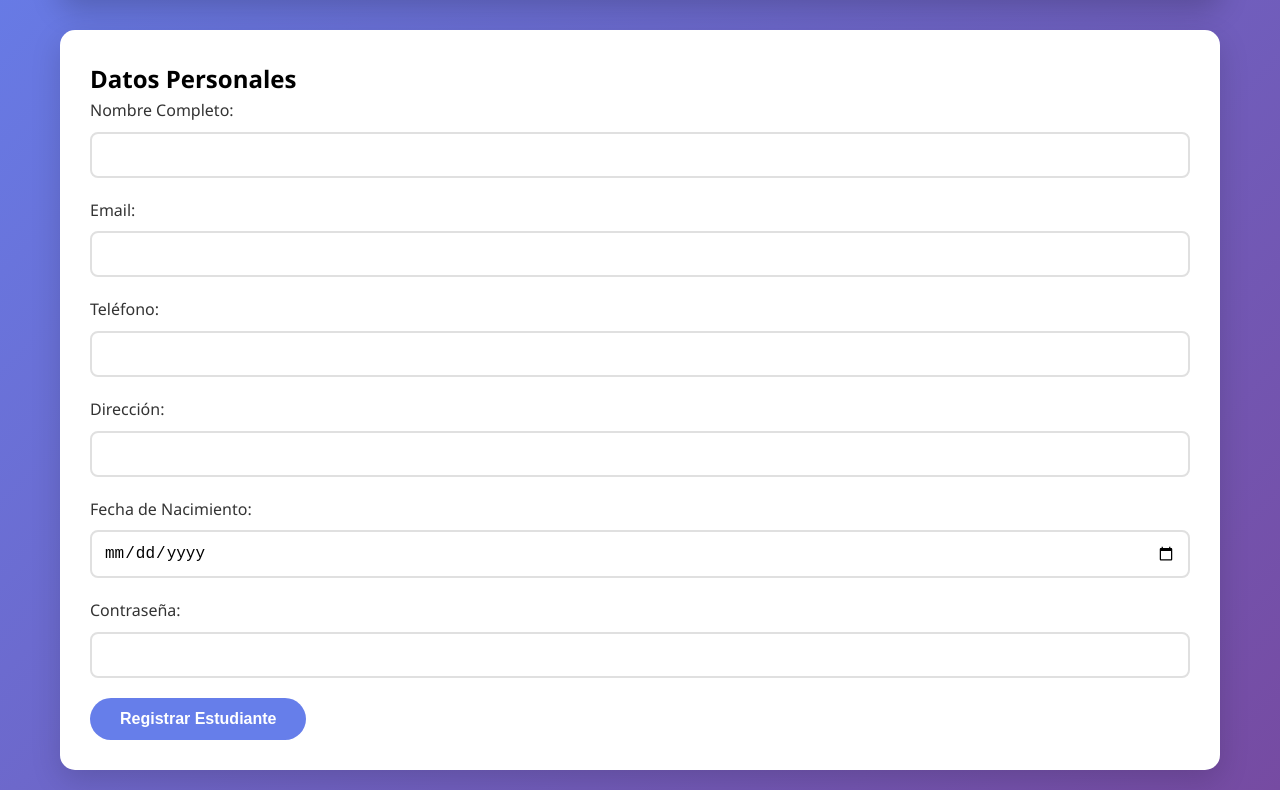
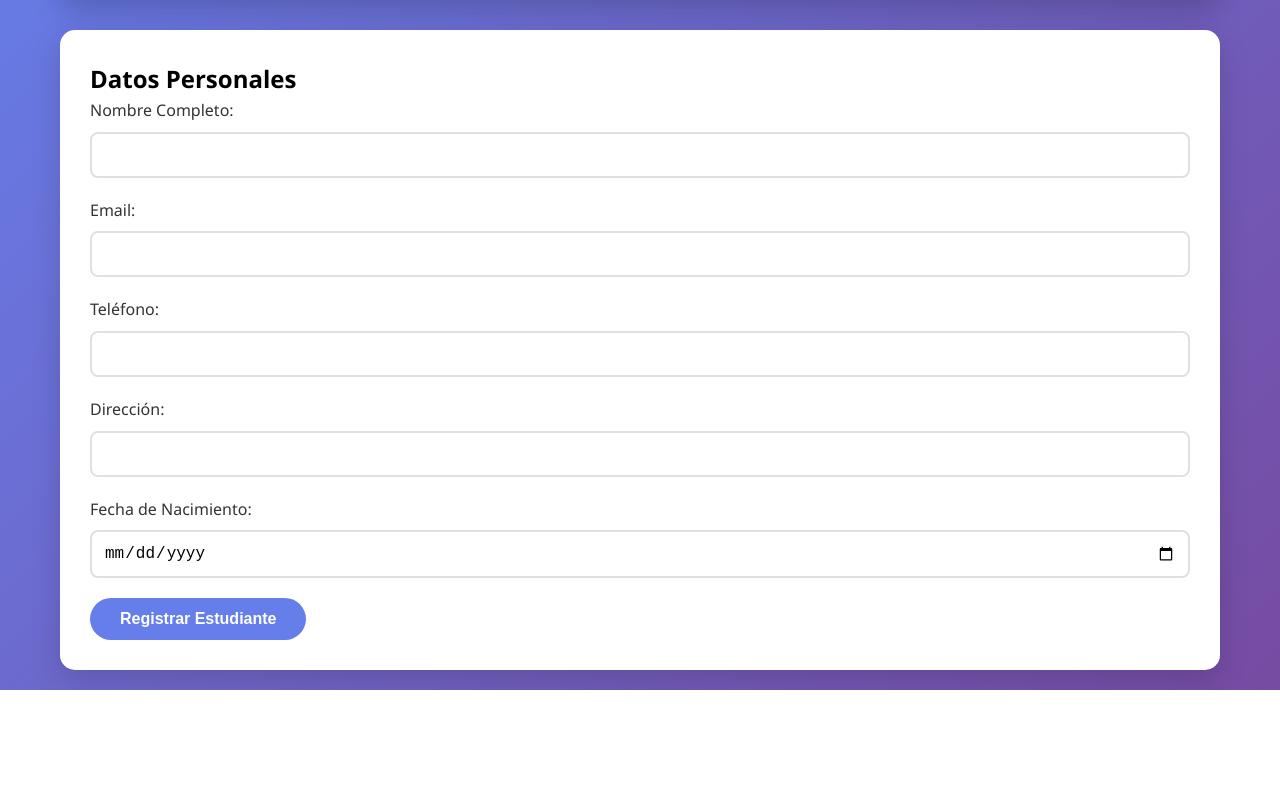
Before and after one commit to 22680083-lgtm/sistema_escolar_inseguro, a website: page pages/registro.html in a window 1280 px wide. Shown: the part 160-950 px from the top of the page. After the commit the page ends 850 px from the top, so only its background shows below. Drawn offline with Linux system fonts and the light colour scheme.

```diff
--- a/pages/registro.html
+++ b/pages/registro.html
@@ -50,10 +50,7 @@
                         <input type="date" id="fechaNacimiento" name="fechaNacimiento">
                     </div>
 
-                    <div class="form-group">
-                        <label for="password">Contraseña:</label>
-                        <input type="password" id="password" name="password">
-                    </div>
+
 
                     <!-- Campos ocultos o adicionales que tu API espera -->
                     <input type="hidden" id="numeroSeguroSocial" name="numeroSeguroSocial" value="">
```
